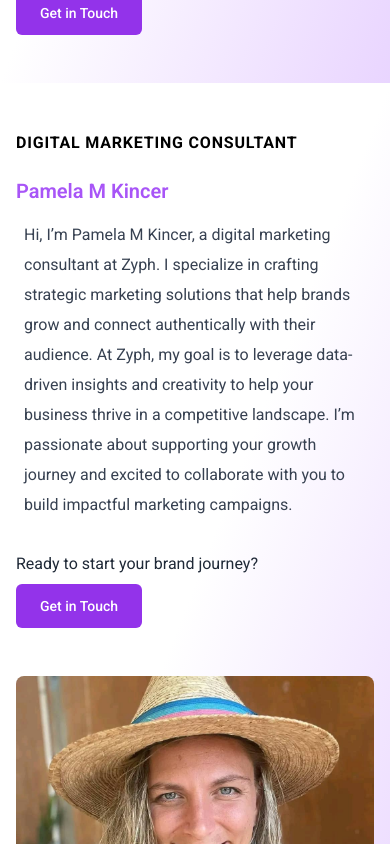
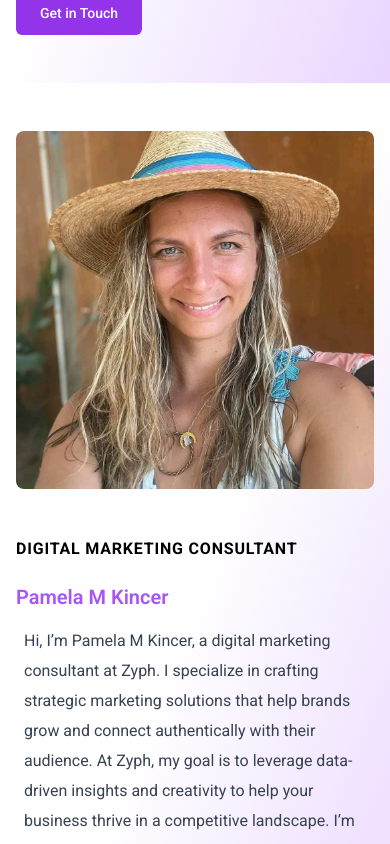
Before and after one commit to Kolawole-kehinde/-zyhp-consulting, a React (Vite) app: page / in a window 390 px wide. Shown: the part 5940-6784 px from the top of the page. Built offline with nearby package versions, Linux system fonts and the light colour scheme.

Commit message:
Homepage completed

```diff
--- a/src/Components/Member.jsx
+++ b/src/Components/Member.jsx
@@ -3,7 +3,7 @@ import React from "react";
 const Member = () => {
   return (
     <section className="bg-gradient-to-br from-white via-white to-purple-200 py-12 px-4 sm:px-6 lg:px-8 font-roboto">
-      <div className="max-w-6xl mx-auto flex flex-col-reverse md:flex-row gap-12 items-center">
+     <div className="max-w-6xl mx-auto flex flex-col md:flex-row gap-12 items-center">
 
         {/* CEO Image - now first on mobile */}
         <div className="md:w-1/2 flex justify-center w-full max-w-md">
--- a/src/Components/layout/Footer.jsx
+++ b/src/Components/layout/Footer.jsx
@@ -1,13 +1,11 @@
-import React, { useState } from 'react'
-import { FaFacebookSquare, FaInstagram, FaLinkedin } from 'react-icons/fa'
-import { FiArrowRight } from 'react-icons/fi'
+
 import { Link } from 'react-router'
 
 
 const Footer = () => {
 
   return (
-    <footer className="bg-black text-white text-sm lg:px-16 mt-10">
+    <footer className="bg-black text-white text-sm lg:px-16 mt-10 font-roboto">
       {/* Top Section */}
       <div className=" px-4 flex items-start justify-between py-8 flex-col sm:flex-row gap-8">
         {/* Left Section */}
```
